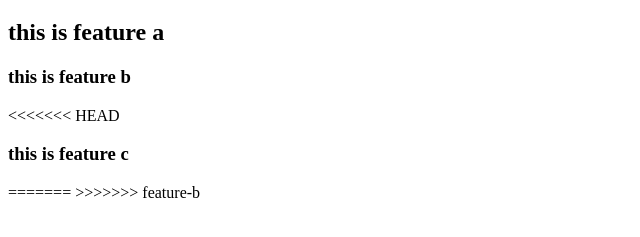
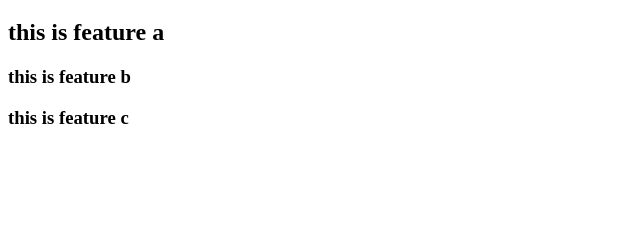
Before and after one commit to dramallama14/lessongit, a plain HTML site: page index.html in a window 1280 px wide. Shown: the part 61-298 px from the top of the page, without its empty margins (0-640 px from the left). Drawn offline with Linux system fonts and the light colour scheme.

Commit message:
init project

```diff
--- a/index.html
+++ b/index.html
@@ -10,9 +10,6 @@
     <h1>this is master</h1>
     <h2>this is feature a</h2>
     <h3>this is feature b</h3>
-<<<<<<< HEAD
     <h3>this is feature c</h3>
-=======
->>>>>>> feature-b
 </body>
 </html>
```
